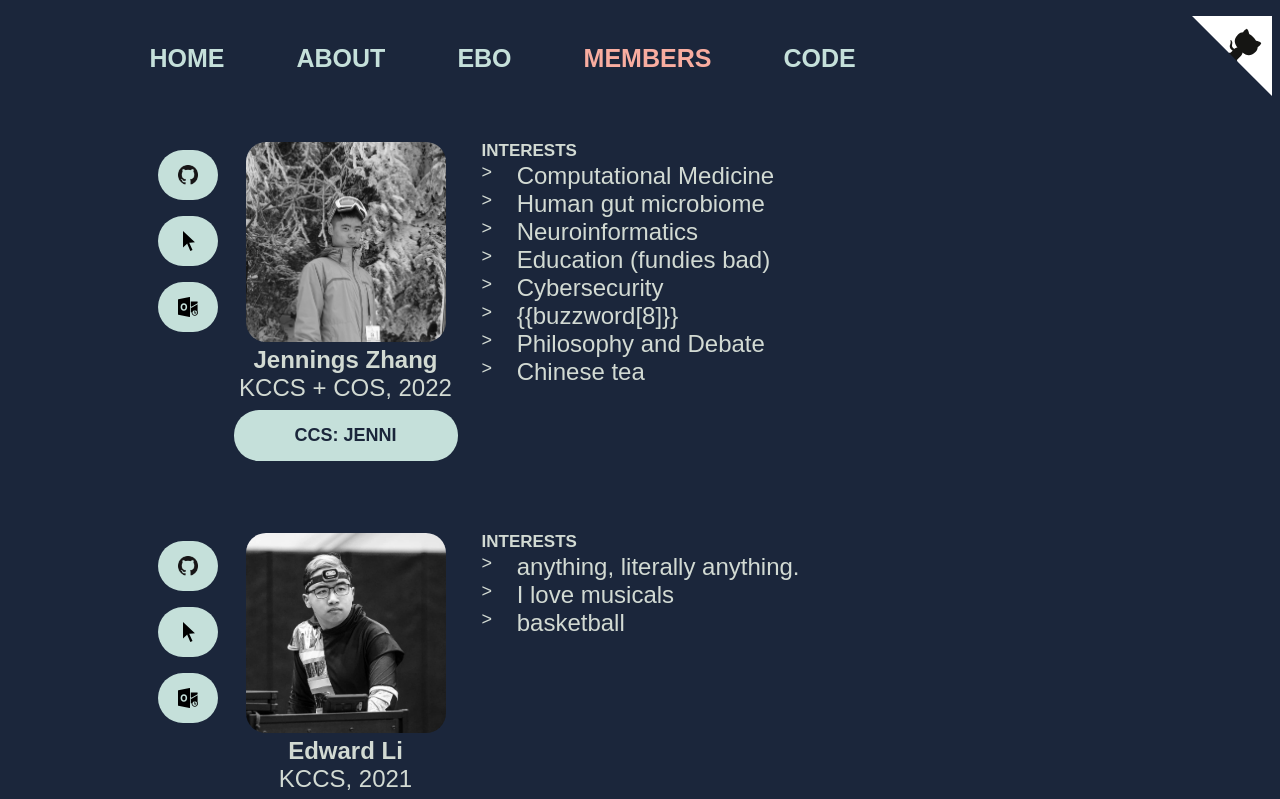
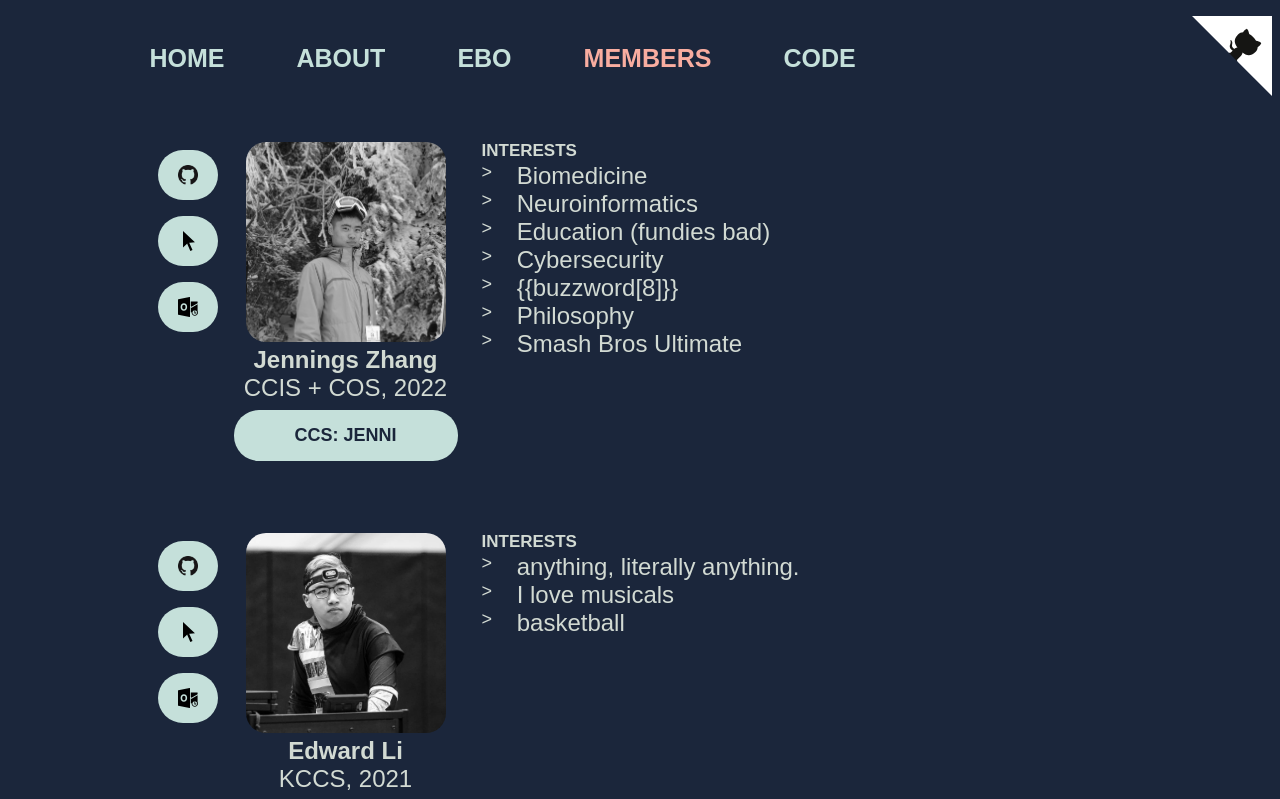
Before and after one commit to hacks/hacks.github.io, a Vue app: page /#/members in a window 1280 px wide. Shown: the top 799 px of the page. Built offline with nearby package versions, Linux system fonts and the light colour scheme.

Commit message:
Jennings edited and linted his information on the site.

```diff
--- a/src/data/eboard.js
+++ b/src/data/eboard.js
@@ -1,4 +1,4 @@
-const EBOARD = [
+export default [
   {
     name: 'Edward Li',
     position: 'President',
@@ -69,12 +69,10 @@ const EBOARD = [
     hasImage: true,
     bio: 'Opinionated and awkward person ;-;',
     links: {
-            website: 'https://jennydaman.gitlab.io',
+      website: 'https://jennydaman.gitlab.io/',
       gitHub: 'jennydaman',
-            email: 'zhang.jenn@northeastern.edu'
+      email: 'jz@nuhacks.io'
     }
 
   }
 ];
-
-export default EBOARD;
--- a/src/data/members.js
+++ b/src/data/members.js
@@ -1,7 +1,7 @@
-const MEMBERS = [
+export default [
   {
     name: 'Jennings Zhang',
-        school: 'KCCS + COS',
+    school: 'CCIS + COS',
     year: '2022',
     hasImage: true,
     links: {
@@ -11,14 +11,13 @@ const MEMBERS = [
     },
     ccs: 'jenni',
     interests: [
-            'Computational Medicine',
-            'Human gut microbiome',
+      'Biomedicine',
       'Neuroinformatics',
       'Education (fundies bad)',
       'Cybersecurity',
       '{{buzzword[8]}}',
-            'Philosophy and Debate',
-            'Chinese tea'
+      'Philosophy',
+      'Smash Bros Ultimate'
     ]
   },
   {
@@ -75,5 +74,3 @@ const MEMBERS = [
     ]
   }
 ];
-
-export default MEMBERS;
```
Also changed, not shown: .eslintrc.js, src/views/EBoard.vue (indentation only), src/views/Members.vue (indentation only). Lines whose indentation alone changed are shown as unchanged.
